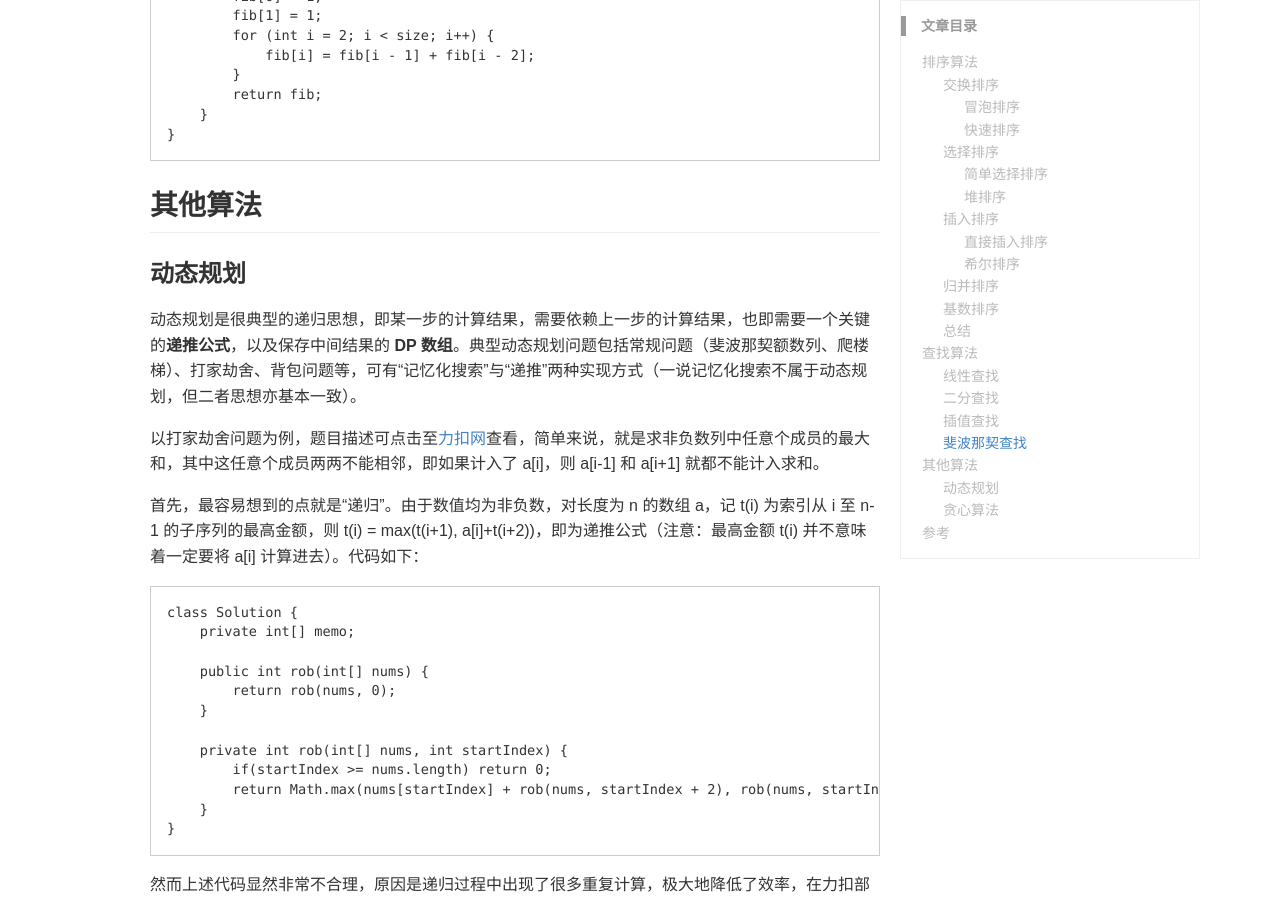
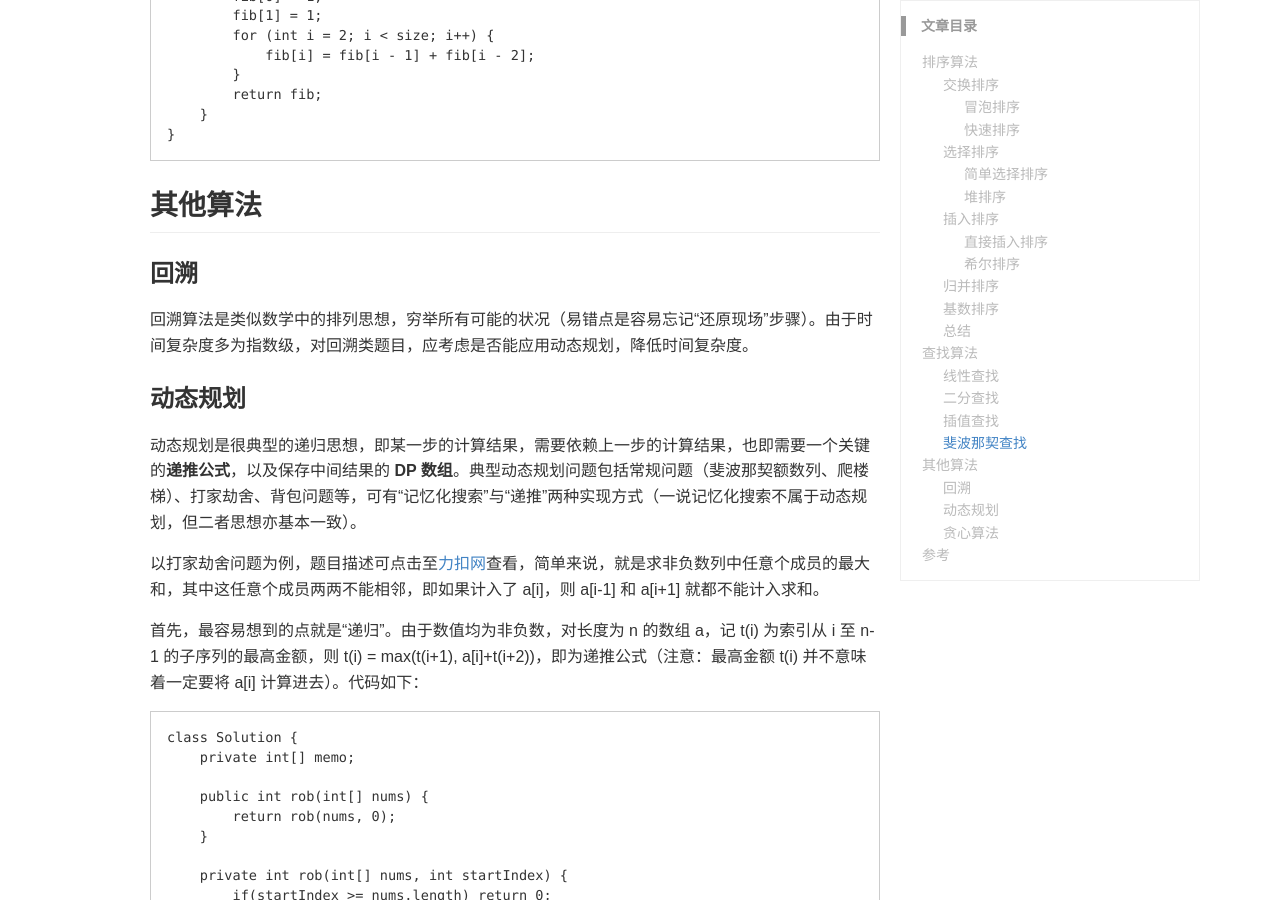
Before and after one commit to unigeorge/unigeorge.github.io, a Jekyll site: the page built from _posts/2021-01-24-常用基本算法总结.md, in a window 1280 px wide and 900 px high, scrolled down 9884 px. Built offline with Jekyll 4.4.1, drawn with Linux system fonts in a browser that asks for light colours; some web fonts are replaced; a style sheet for code colours, icons or effects is not loaded; some of the changed text lies outside the part shown.

Commit message:
Update 2021-01-24-常用基本算法总结.md

```diff
--- a/_posts/2021-01-24-常用基本算法总结.md
+++ b/_posts/2021-01-24-常用基本算法总结.md
@@ -449,6 +449,10 @@ public class FibonacciSearch {
 
 ## 其他算法
 
+### 回溯
+
+回溯算法是类似数学中的排列思想，穷举所有可能的状况（易错点是容易忘记“还原现场”步骤）。由于时间复杂度多为指数级，对回溯类题目，应考虑是否能应用动态规划，降低时间复杂度。
+
 ### 动态规划
 
 动态规划是很典型的递归思想，即某一步的计算结果，需要依赖上一步的计算结果，也即需要一个关键的**递推公式**，以及保存中间结果的 **DP 数组**。典型动态规划问题包括常规问题（斐波那契额数列、爬楼梯）、打家劫舍、背包问题等，可有“记忆化搜索”与“递推”两种实现方式（一说记忆化搜索不属于动态规划，但二者思想亦基本一致）。
```
Also changed, not shown: other parts of _posts/2021-01-24-常用基本算法总结.md (+0 -1 lines).
